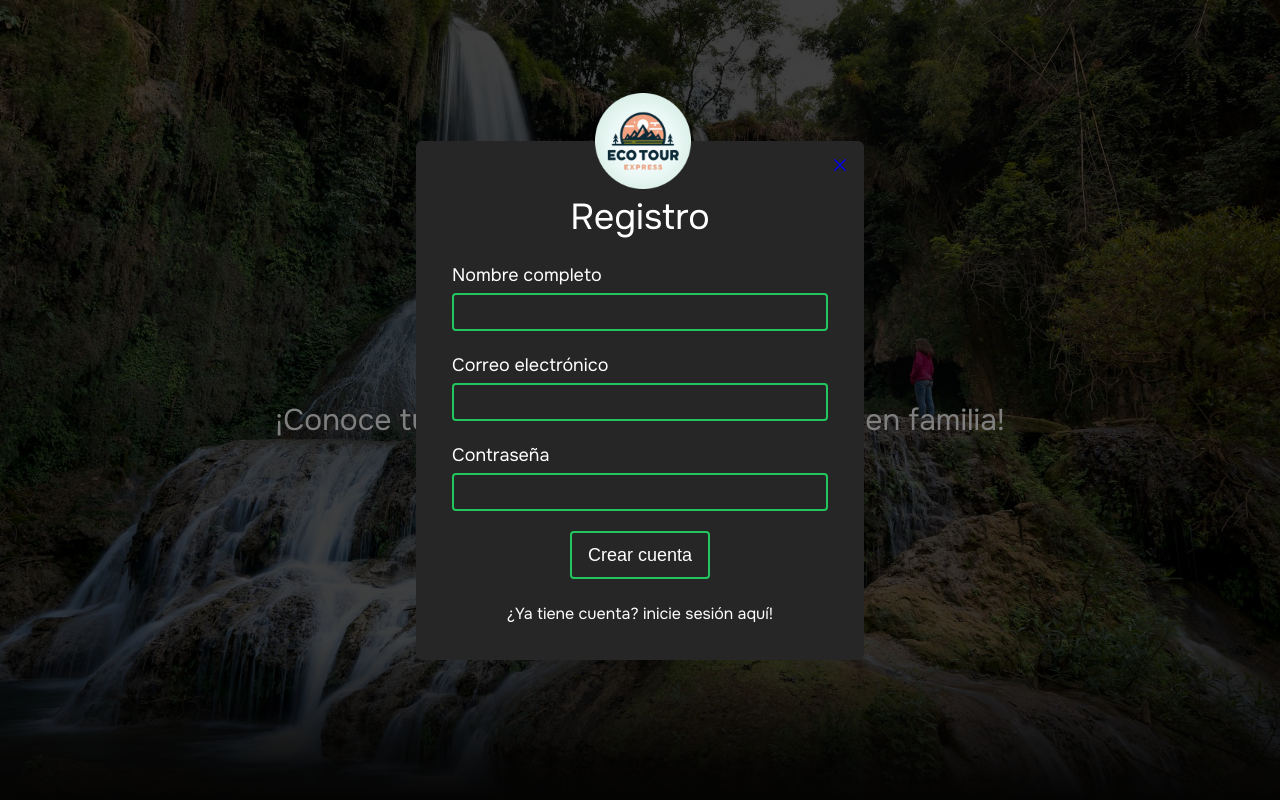
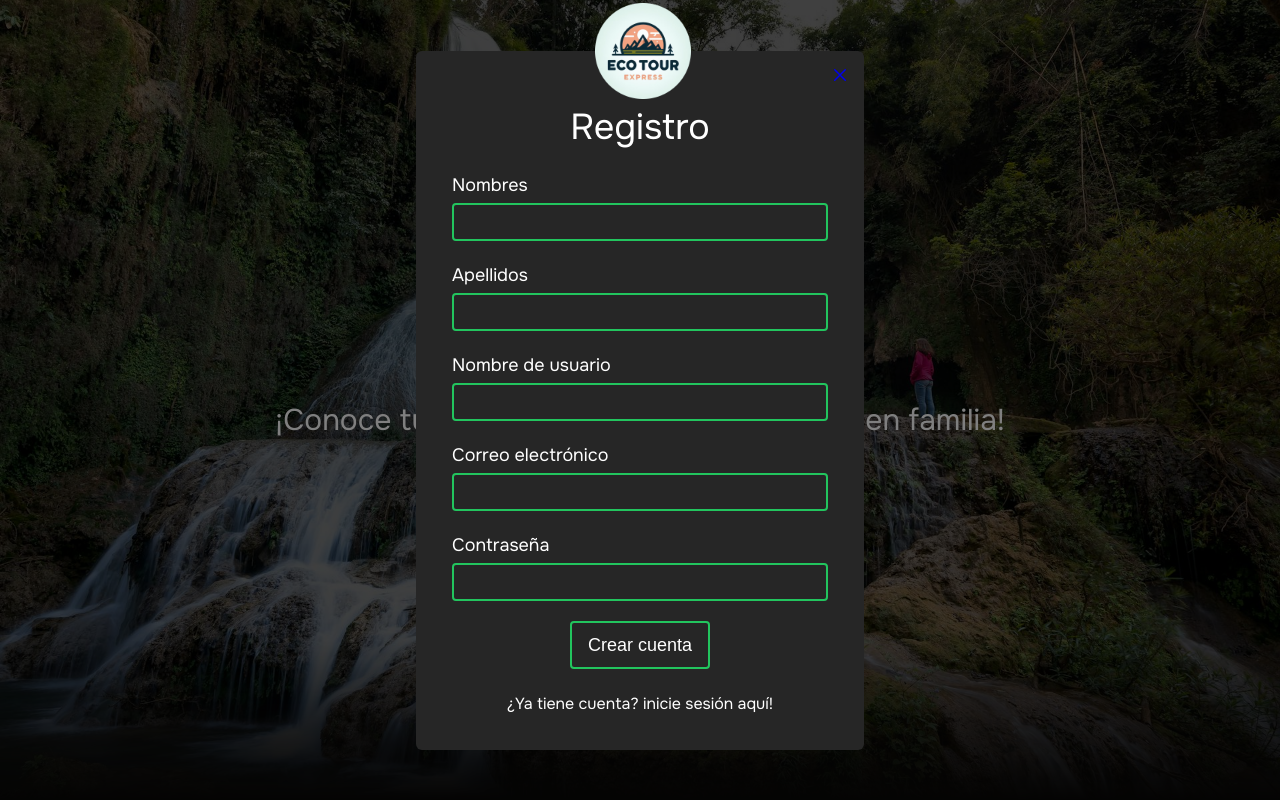
Before and after one commit to Artudevp/ETE-frontend, a React (Vite) app: page /register in a window 1280 px wide. Shown: the top 800 px of the page. Built offline with nearby package versions, Linux system fonts and the light colour scheme.

Commit message:
Se crea el servicio Register y la lógica de direccionamiento depediendo del rol

```diff
--- a/src/components/Register/Register.jsx
+++ b/src/components/Register/Register.jsx
@@ -1,8 +1,37 @@
-import { Link } from 'react-router-dom'
+import { Link, useNavigate } from 'react-router-dom'
 import Style from './Register.module.css'
 import PropTypes from 'prop-types'
+import { useState } from 'react'
+import registerService from '../../services/Register'
 
 function Register({ active }) {
+	const [userName, setUserName] = useState('')
+	const [firstName, setFirstName] = useState('')
+	const [lastName, setLastName] = useState('')
+	const [email, setEmail] = useState('')
+	const [password, setPassword] = useState('')
+	const navigate = useNavigate()
+
+	const onSubmit = async e => {
+		e.preventDefault()
+		try {
+			const role = await registerService(
+				userName,
+				email,
+				password,
+				firstName,
+				lastName,
+			)
+			if (role === 'ROLE_ADMIN') {
+				navigate('/admin/dashboard')
+			} else if (role === 'ROLE_USER') {
+				navigate('/user/dashboard')
+			}
+		} catch (error) {
+			alert('Error en el inicio de sesión. Verifique sus credenciales.')
+		}
+	}
+
 	return (
 		<div
 			className={Style.modalRegister}
@@ -21,12 +50,40 @@ function Register({ active }) {
 					className={Style.formRegister}
 				>
 					<div className={Style.label}>
-						<label htmlFor='nameRegister'>Nombre completo</label>
-						<input type='text' name='nameRegister' id='nameRegister' />
+						<label htmlFor='firstNameRegister'>Nombres</label>
+						<input
+							type='text'
+							name='firstNameRegister'
+							id='firstNameRegister'
+							onChange={e => setFirstName(e.target.value)}
+						/>
+					</div>
+					<div className={Style.label}>
+						<label htmlFor='lastNameRegister'>Apellidos</label>
+						<input
+							type='text'
+							name='lastNameRegister'
+							id='lastNameRegister'
+							onChange={e => setLastName(e.target.value)}
+						/>
+					</div>
+					<div className={Style.label}>
+						<label htmlFor='usernameRegister'>Nombre de usuario</label>
+						<input
+							type='text'
+							name='usernameRegister'
+							id='usernameRegister'
+							onChange={e => setUserName(e.target.value)}
+						/>
 					</div>
 					<div className={Style.label}>
 						<label htmlFor='emailRegister'>Correo electrónico</label>
-						<input type='email' name='emailRegister' id='emailRegister' />
+						<input
+							type='email'
+							name='emailRegister'
+							id='emailRegister'
+							onChange={e => setEmail(e.target.value)}
+						/>
 					</div>
 					<div className={Style.label}>
 						<label htmlFor='passwordRegister'>Contraseña</label>
@@ -34,10 +91,15 @@ function Register({ active }) {
 							type='password'
 							name='passwordRegister'
 							id='passwordRegister'
+							onChange={e => setPassword(e.target.value)}
 						/>
 					</div>
 					<div className={Style.boxButton}>
-						<button id='botonEnviarRegistro' type='submit'>
+						<button
+							id='botonEnviarRegistro'
+							type='submit'
+							onClick={e => onSubmit(e)}
+						>
 							Crear cuenta
 						</button>
 					</div>
--- /dev/null
+++ b/src/services/Register.js
@@ -0,0 +1,34 @@
+import axios from 'axios'
+import { jwtDecode } from 'jwt-decode'
+
+const registerService = async (
+	username,
+	correo,
+	contraseña,
+	nombre,
+	apellido,
+) => {
+	try {
+		const response = await axios.post('http://localhost:8080/auth/register', {
+			username,
+			correo,
+			contraseña,
+			nombre,
+			apellido,
+		})
+		const token = response.data.token
+		const decoded = jwtDecode(token)
+		const role = decoded.role
+		localStorage.setItem('token', token)
+		localStorage.setItem('role', role)
+		return role
+	} catch (error) {
+		console.error(
+			'Error en el registro:',
+			error.response?.data || error.message,
+		)
+		throw error
+	}
+}
+
+export default registerService
```
